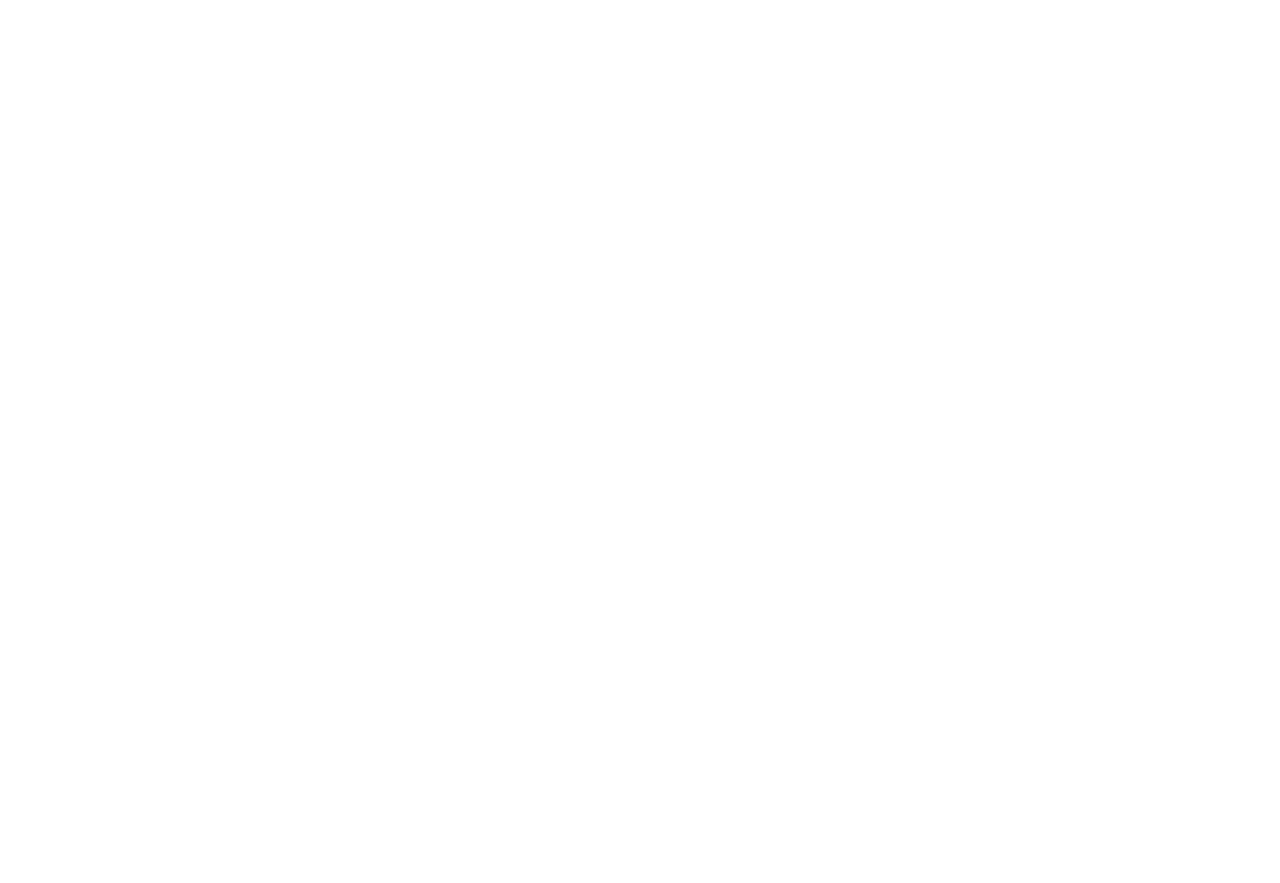
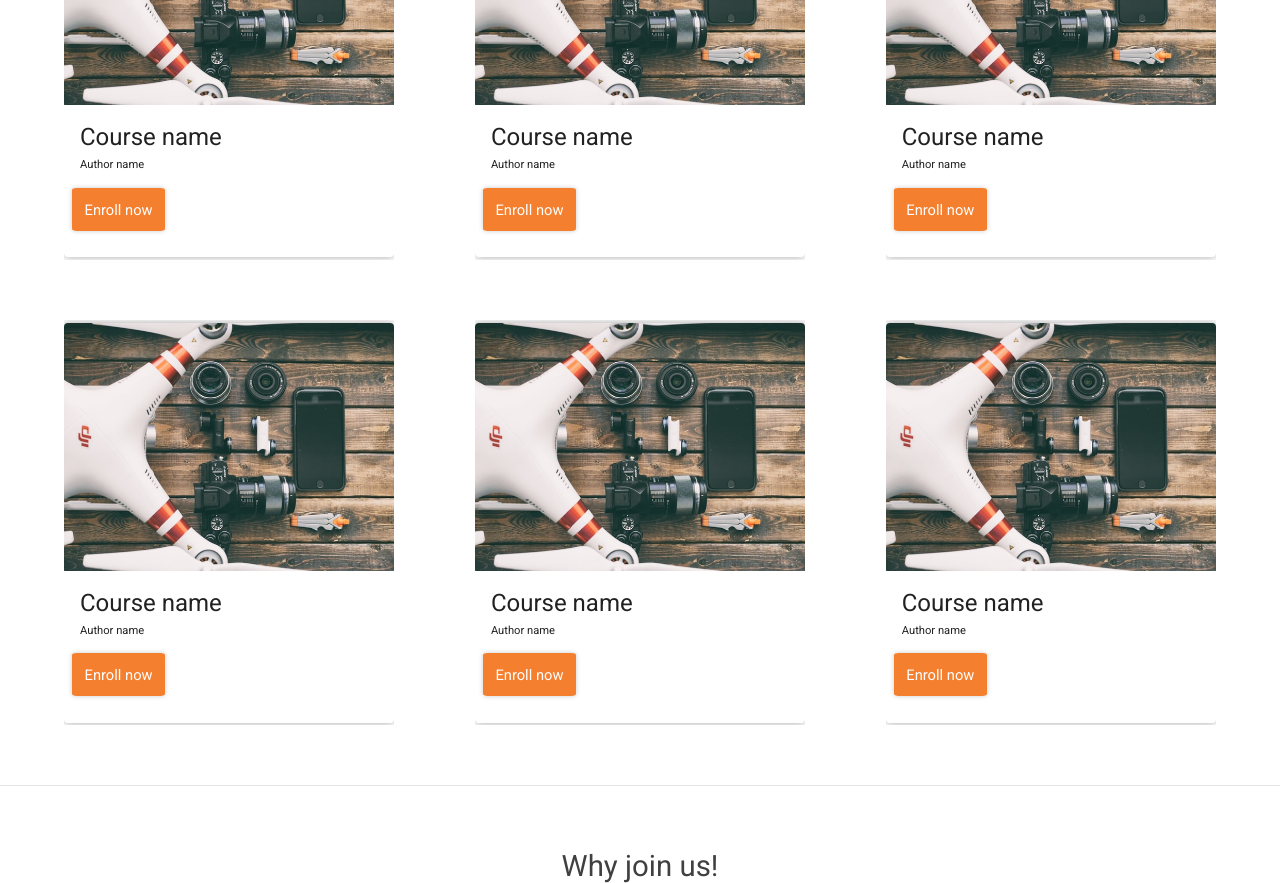
Before and after one commit to AlaaAAmin/Octa, an Angular app in the folder octaCourses/: page / in a window 1280 px wide. Shown: the part 1000-1883 px from the top of the page. Before the commit the page ends 800 px from the top, so only its background shows below. Built offline with nearby package versions, Linux system fonts and the light colour scheme.

Commit message:
top picks
added top picks section in the hom page where the recommendation system will display 6 courses to the student

```diff
--- a/octaCourses/src/app/homepage/homepage.component.css
+++ b/octaCourses/src/app/homepage/homepage.component.css
@@ -0,0 +1,29 @@
+.topPicks{
+    margin: 5% 0% 5% 0%;
+    text-align: center;
+}
+.topPicksH1{
+    font-size: 210%;
+}
+.courseName{
+    margin-bottom: 0px;
+}
+
+.topPicksContainer{
+    margin: 5%;
+}
+.courseCard{
+    box-shadow: 0px 0px 8px #a6a6a6;
+    height: 400px;
+    width: 100%;
+}
+
+.enrollNowLink{
+    text-decoration: none;
+    color: white;
+    background-color: #f47f2f;
+    padding: 4%;
+    border-radius: 5%;
+    font-size: 105%;
+    box-shadow: 0px 0px 5px #ccc;
+}
--- a/octaCourses/src/app/homepage/homepage.component.html
+++ b/octaCourses/src/app/homepage/homepage.component.html
@@ -1,3 +1,108 @@
+<!--home page image section-->
 <mat-grid-list cols="2">
 <mat-grid-tile colspan="2"><img style="width: 100%;" src="assets/img/home2.jpg" alt="home page quote image"></mat-grid-tile>
 </mat-grid-list>
+<!--end of home page image section-->
+
+<!--top picks section *where the recommendation system displays the recommended courses-->
+<div class="topPicks">
+    <h1 class="topPicksH1">Explore our top picks</h1>
+</div>
+
+<!--this is the grid containing the top picks courses-->
+<mat-grid-list class="topPicksContainer" cols="3" rowHeight="405px" gutterSize="7%">
+
+    <!--the course tile where you will put the code that will iterate to display 6 courses imposed
+    by the recommendation system-->
+    <mat-grid-tile>
+        <mat-card class="courseCard">
+            <img mat-card-image src="assets/img/homeCourse.jpg" alt="">
+            <mat-card-content>
+                <h1 class="courseName">Course name</h1>
+                <small>Author name</small>
+            </mat-card-content>
+            <mat-card-actions>
+                <!-- this link should transfer you to the course page to view the full information-->
+                <a href="#" class="enrollNowLink stretched-link">Enroll now</a>
+            </mat-card-actions>
+        </mat-card>
+    </mat-grid-tile>
+    <!--end of the tile-->
+
+    <!-- the below 5 tiles will be erased they are here now for demo prposes only-->
+    <mat-grid-tile>
+        <mat-card class="courseCard">
+            <img mat-card-image src="assets/img/homeCourse.jpg" alt="">
+            <mat-card-content>
+                <h1 class="courseName">Course name</h1>
+                <small>Author name</small>
+            </mat-card-content>
+            <mat-card-actions>
+                <!-- this link should transfer you to the course page to view the full information-->
+                <a href="#" class="enrollNowLink stretched-link">Enroll now</a>
+            </mat-card-actions>
+        </mat-card>
+    </mat-grid-tile>
+
+    <mat-grid-tile>
+        <mat-card class="courseCard">
+            <img mat-card-image src="assets/img/homeCourse.jpg" alt="">
+            <mat-card-content>
+                <h1 class="courseName">Course name</h1>
+                <small>Author name</small>
+            </mat-card-content>
+            <mat-card-actions>
+                <!-- this link should transfer you to the course page to view the full information-->
+                <a href="#" class="enrollNowLink stretched-link">Enroll now</a>
+            </mat-card-actions>
+        </mat-card>
+    </mat-grid-tile>
+
+    <mat-grid-tile>
+        <mat-card class="courseCard">
+            <img mat-card-image src="assets/img/homeCourse.jpg" alt="">
+            <mat-card-content>
+                <h1 class="courseName">Course name</h1>
+                <small>Author name</small>
+            </mat-card-content>
+            <mat-card-actions>
+                <!-- this link should transfer you to the course page to view the full information-->
+                <a href="#" class="enrollNowLink stretched-link">Enroll now</a>
+            </mat-card-actions>
+        </mat-card>
+    </mat-grid-tile>
+
+    <mat-grid-tile>
+        <mat-card class="courseCard">
+            <img mat-card-image src="assets/img/homeCourse.jpg" alt="">
+            <mat-card-content>
+                <h1 class="courseName">Course name</h1>
+                <small>Author name</small>
+            </mat-card-content>
+            <mat-card-actions>
+                <!-- this link should transfer you to the course page to view the full information-->
+                <a href="#" class="enrollNowLink stretched-link">Enroll now</a>
+            </mat-card-actions>
+        </mat-card>
+    </mat-grid-tile>
+
+    <mat-grid-tile>
+        <mat-card class="courseCard">
+            <img mat-card-image src="assets/img/homeCourse.jpg" alt="">
+            <mat-card-content>
+                <h1 class="courseName">Course name</h1>
+                <small>Author name</small>
+            </mat-card-content>
+            <mat-card-actions>
+                <!-- this link should transfer you to the course page to view the full information-->
+                <a href="#" class="enrollNowLink stretched-link">Enroll now</a>
+            </mat-card-actions>
+        </mat-card>
+    </mat-grid-tile>
+    <!-- the previous 5 tiles will be erased as they are here now for demo prposes only-->
+</mat-grid-list>
+<!--end of the grid containing the top picks courses-->
+<hr>
+<div class="topPicks">
+    <h1 class="topPicksH1">Why join us!</h1>
+</div>
--- a/octaCourses/src/app/material/material.module.ts
+++ b/octaCourses/src/app/material/material.module.ts
@@ -1,12 +1,13 @@
 import { NgModule } from '@angular/core';
 import {MatIconModule} from '@angular/material/icon';
 import {MatGridListModule} from '@angular/material/grid-list';
-
+import {MatCardModule} from '@angular/material/card';
 
 @NgModule({
   exports: [
     MatIconModule,
-    MatGridListModule
+    MatGridListModule,
+    MatCardModule
   ]
 })
 export class MaterialModule { }
```
Also changed, not shown: octaCourses/src/assets/img/homeCourse.jpg (added).
